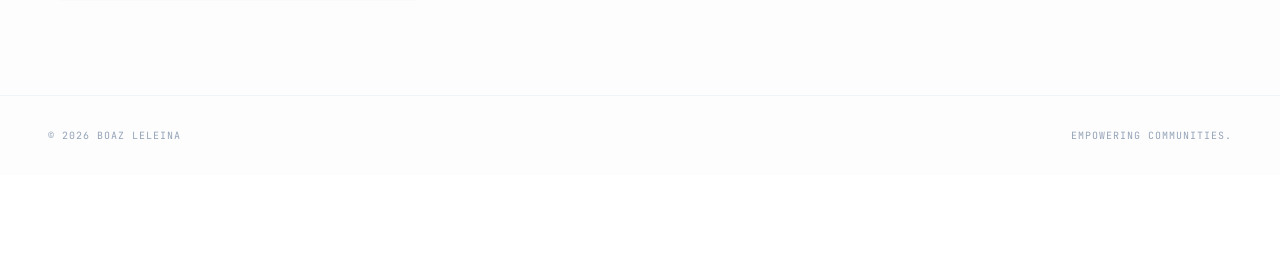
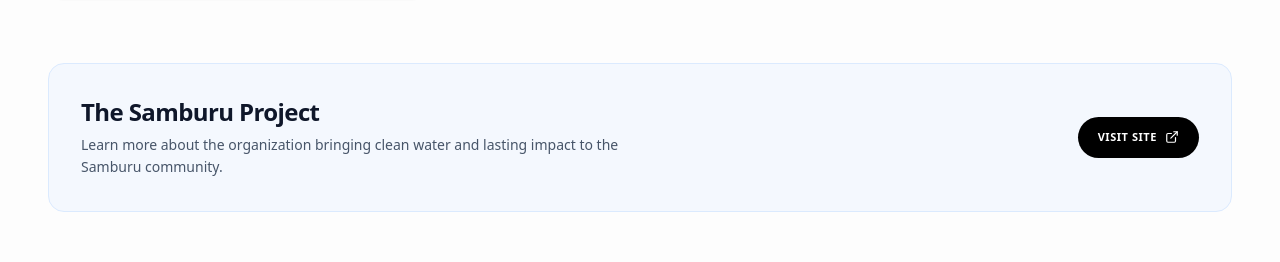
Before and after one commit to boazleleina/boaz-portfolio, a Next.js app: page /gallery in a window 1280 px wide. Shown: the part 2923-3185 px from the top of the page. Before the commit the page ends 3098 px from the top, so only its background shows below. Built offline with nearby package versions, Linux system fonts and the light colour scheme.

Commit message:
feat: add The Samburu Project link to gallery

```diff
--- a/src/app/gallery/page.tsx
+++ b/src/app/gallery/page.tsx
@@ -1,7 +1,7 @@
 'use client';
 
 import { useState, useEffect } from 'react';
-import { ChevronLeft, ChevronRight, X, ZoomIn, Droplets } from 'lucide-react';
+import { ChevronLeft, ChevronRight, X, ZoomIn, Droplets, ExternalLink } from 'lucide-react';
 import Navbar from '@/components/Navbar';
 
 interface GalleryItem {
@@ -175,6 +175,26 @@
             <p className="text-sm text-slate-500">No photos found in this category.</p>
           </div>
         )}
+
+        {/* Samburu Project link */}
+        <div className="mt-16 p-8 rounded-2xl bg-blue-50/60 border border-blue-100 flex flex-col sm:flex-row sm:items-center sm:justify-between gap-5">
+          <div className="max-w-xl">
+            <h2 className="text-xl sm:text-2xl font-black tracking-tight text-slate-900 mb-1.5">
+              The Samburu Project
+            </h2>
+            <p className="text-sm text-slate-600 leading-relaxed">
+              Learn more about the organization bringing clean water and lasting impact to the Samburu community.
+            </p>
+          </div>
+          <a
+            href="https://thesamburuproject.org/"
+            target="_blank"
+            rel="noopener noreferrer"
+            className="inline-flex items-center gap-2 shrink-0 px-5 py-3 rounded-full bg-black text-white text-[11px] font-bold tracking-wider uppercase hover:bg-slate-800 transition-all"
+          >
+            Visit Site <ExternalLink className="w-3.5 h-3.5" />
+          </a>
+        </div>
       </main>
 
       {/* ── LIGHTBOX MODAL ───────────────────────────────────────────────── */}
```
